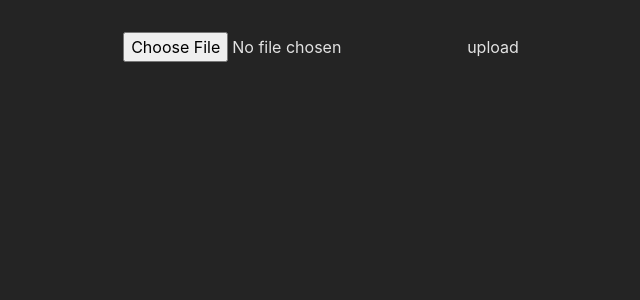
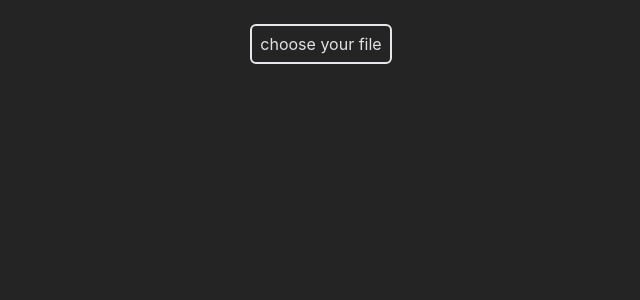
Before and after one commit to kobbin003/archive_manager, a React (Vite) app in the folder client/: page / in a window 1280 px wide. Shown: the top 300 px of the page, without its empty margins (319-959 px from the left). Built offline with nearby package versions, Linux system fonts and the light colour scheme.

Commit message:
file input modified

```diff
--- a/client/src/Components/uploader/index.tsx
+++ b/client/src/Components/uploader/index.tsx
@@ -3,33 +3,48 @@ import {
 	Dispatch,
 	FC,
 	MouseEvent,
-	ReactNode,
 	SetStateAction,
+	useEffect,
+	useRef,
 	useState,
 } from "react";
-import FileViewer from "../fileViewer";
 import { ReceivedFile } from "./types";
-import { Link } from "react-router-dom";
+import { Link, useNavigate } from "react-router-dom";
 
 interface UploaderProps {
 	setReceivedFile: Dispatch<SetStateAction<ReceivedFile | undefined>>;
 }
 
 const Uploader: FC<UploaderProps> = ({ setReceivedFile }) => {
-	//* selectedfile from input.
-	const [selectedFile, setSelectedFile] = useState<File>();
-
-	//* disable/enable the upload button.
-	const [isDisabled, setIsDisabled] = useState(true);
-
+	const navigate = useNavigate();
+	//*
 	const handleFileChange = (e: ChangeEvent<HTMLInputElement>) => {
 		if (e.target.files) {
-			setSelectedFile(e.target.files[0]);
+			// setSelectedFile(e.target.files[0]);
+			const selectedFile = e.target.files[0];
+			console.log("upload clicked", selectedFile);
+			const uploadOptions = {
+				method: "POST",
+				body: selectedFile, // selectedFile is the uploaded file by the user
+			};
+			fetch(`http://localhost:3000/upload`, uploadOptions)
+				.then((res) => res.json())
+				.then((result: ReceivedFile) => {
+					setReceivedFile(result);
+					// console.log("recieved file", result);
+					//* set the recieved sessionId in localStorage.
+					const latestSessionId = result.sessionId;
+					localStorage.setItem("sessionId", latestSessionId);
+					// window.location.href = "/view/files";
+					navigate("/view/files");
+				})
+				.catch((err) => {
+					console.error(err);
+					localStorage.removeItem("sessionId"); //* since sometimes undefined gets set.
+				});
 		}
 	};
-	const handleChooseFileClick = () => {
-		//* remove disabled on upload button
-		setIsDisabled(false);
+	const handleChooseFileClick = (e: MouseEvent<HTMLInputElement>) => {
 		//* remove any sessionId stored in localStorage
 		const storedSessionId = localStorage.getItem("sessionId");
 		if (storedSessionId) {
@@ -44,42 +59,22 @@ const Uploader: FC<UploaderProps> = ({ setReceivedFile }) => {
 			localStorage.removeItem("sessionId");
 		}
 	};
-	const handleFileUploadClick = (e: MouseEvent<HTMLButtonElement>) => {
-		const uploadOptions = {
-			method: "POST",
-			body: selectedFile, // selectedFile is the uploaded file by the user
-		};
-		fetch(`http://localhost:3000/upload`, uploadOptions)
-			.then((res) => res.json())
-			.then((result: ReceivedFile) => {
-				setReceivedFile(result);
-				console.log("recieved file", result);
-				//* set the recieved sessionId in localStorage.
-				const latestSessionId = result.sessionId;
-				localStorage.setItem("sessionId", latestSessionId);
-				//* mute the upload button
-				setIsDisabled(true);
-				console.log("upload-isdisabled", isDisabled);
-			})
-			.catch((err) => {
-				console.error(err);
-				localStorage.removeItem("sessionId"); //* since sometimes undefined gets set.
-			});
-	};
 	return (
 		<div>
 			<div>
 				<input
+					id="file"
 					type="file"
 					onChange={handleFileChange}
 					onClick={handleChooseFileClick}
+					className="hidden"
 				/>
-				<button
-					onClick={handleFileUploadClick}
-					disabled={isDisabled}
+				<label
+					htmlFor="file"
+					className="cursor-pointer border-2 p-2 rounded-md"
 				>
-					<Link to={"/files"}>upload</Link>
-				</button>
+					choose your file
+				</label>
 			</div>
 		</div>
 	);
```
Also changed, not shown: client/src/Components/uploader/types.ts (+9 -0 lines).
